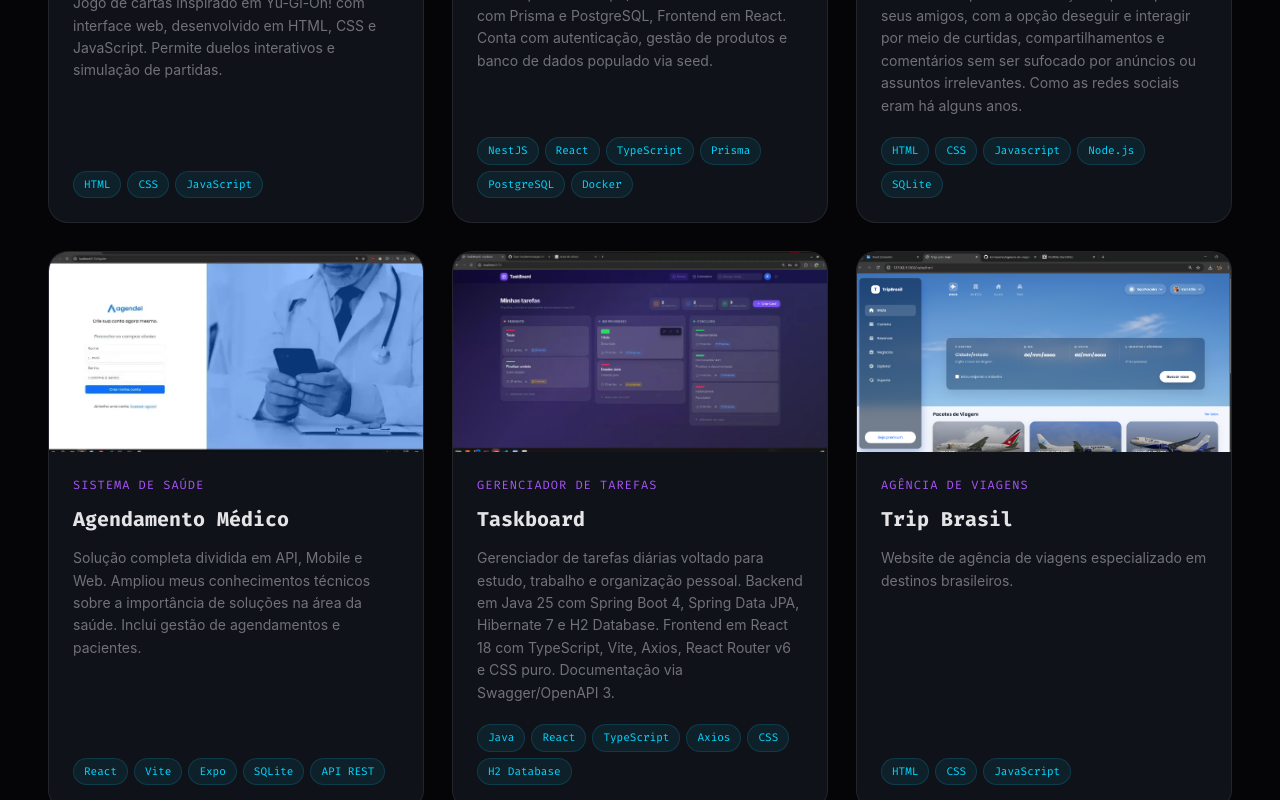
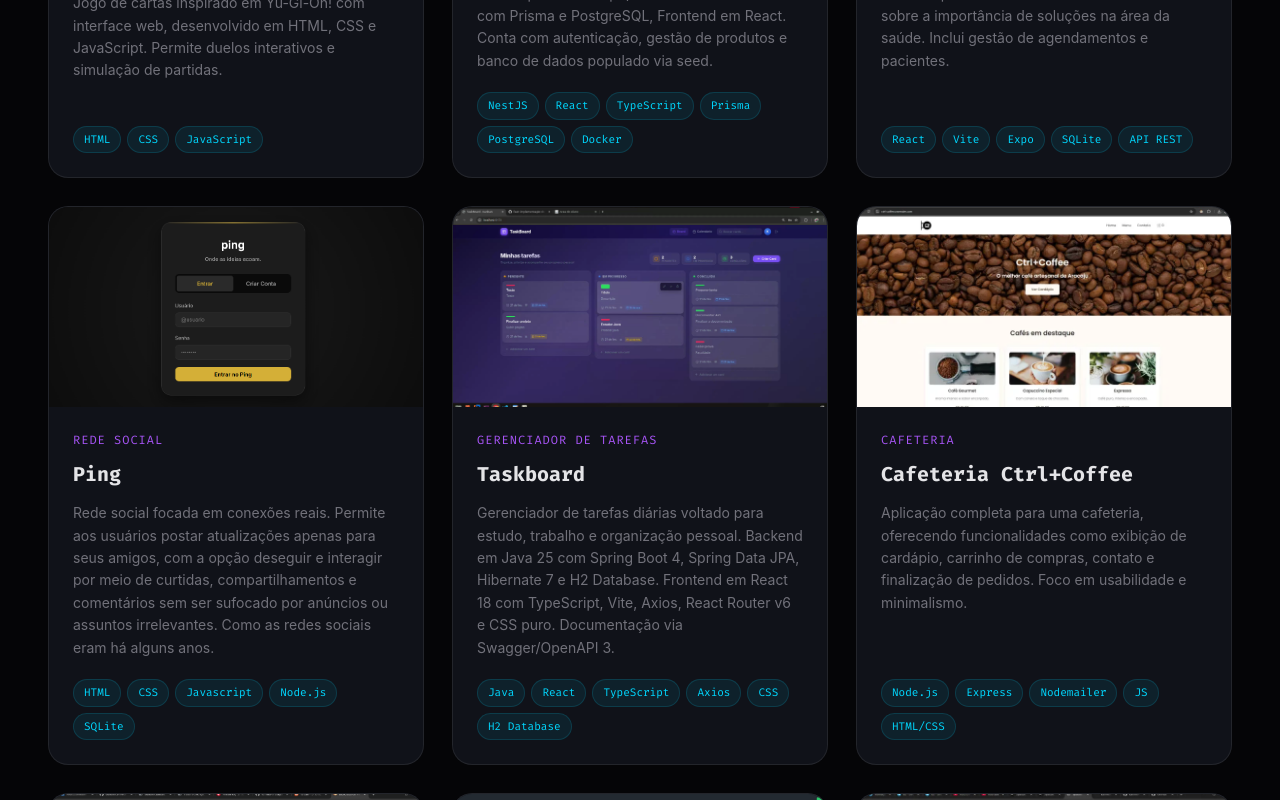
Before and after one commit to karimoreira/meu-portifolio, a React (Vite) app: page / in a window 1280 px wide. Shown: the part 1360-2160 px from the top of the page. Built offline with nearby package versions, Linux system fonts and the light colour scheme.

Commit message:
feat: troca de projeto

```diff
--- a/src/data/content.js
+++ b/src/data/content.js
@@ -53,20 +53,20 @@ export const projects = [
     image: "img/gamerstore.webp"
   },
   {
+    id: 3,
+    tag: "Sistema de Saúde",
+    title: "Agendamento Médico",
+    description: "Solução completa dividida em API, Mobile e Web. Ampliou meus conhecimentos técnicos sobre a importância de soluções na área da saúde. Inclui gestão de agendamentos e pacientes.",
+    tech: ["React", "Vite", "Expo", "SQLite", "API REST"],
+    image: "img/criarconta.webp"
+  },
+  {
     id: 2,
     tag: "Rede Social",
     title: "Ping",
     description: "Rede social focada em conexões reais. Permite aos usuários postar atualizações apenas para seus amigos, com a opção deseguir e interagir por meio de curtidas, compartilhamentos e comentários sem ser sufocado por anúncios ou assuntos irrelevantes. Como as redes sociais eram há alguns anos.",
     tech: ["HTML", "CSS", "Javascript", "Node.js", "SQLite"],
     image: "img/ping-rede-social.webp"
-  },
-  {
-    id: 3,
-    tag: "Sistema de Saúde",
-    title: "Agendamento Médico",
-    description: "Solução completa dividida em API, Mobile e Web. Ampliou meus conhecimentos técnicos sobre a importância de soluções na área da saúde. Inclui gestão de agendamentos e pacientes.",
-    tech: ["React", "Vite", "Expo", "SQLite", "API REST"],
-    image: "img/criarconta.webp"
   },
   {
     id: 4,
@@ -77,12 +77,12 @@ export const projects = [
     image: "img/taskboard.webp"
   },
   {
-    id: 5,
-    tag: "Agência de Viagens",
-    title: "Trip Brasil",
-    description: "Website de agência de viagens especializado em destinos brasileiros.",
-    tech: ["HTML", "CSS", "JavaScript"],
-    image: "img/tripbrasil.webp"
+    id: 9,
+    tag: "Cafeteria",
+    title: "Cafeteria Ctrl+Coffee",
+    description: "Aplicação completa para uma cafeteria, oferecendo funcionalidades como exibição de cardápio, carrinho de compras, contato e finalização de pedidos. Foco em usabilidade e minimalismo.",
+    tech: ["Node.js", "Express", "Nodemailer", "JS", "HTML/CSS"],
+    image: "img/frontcoffee.webp"
   },
   {
     id: 6,
```
